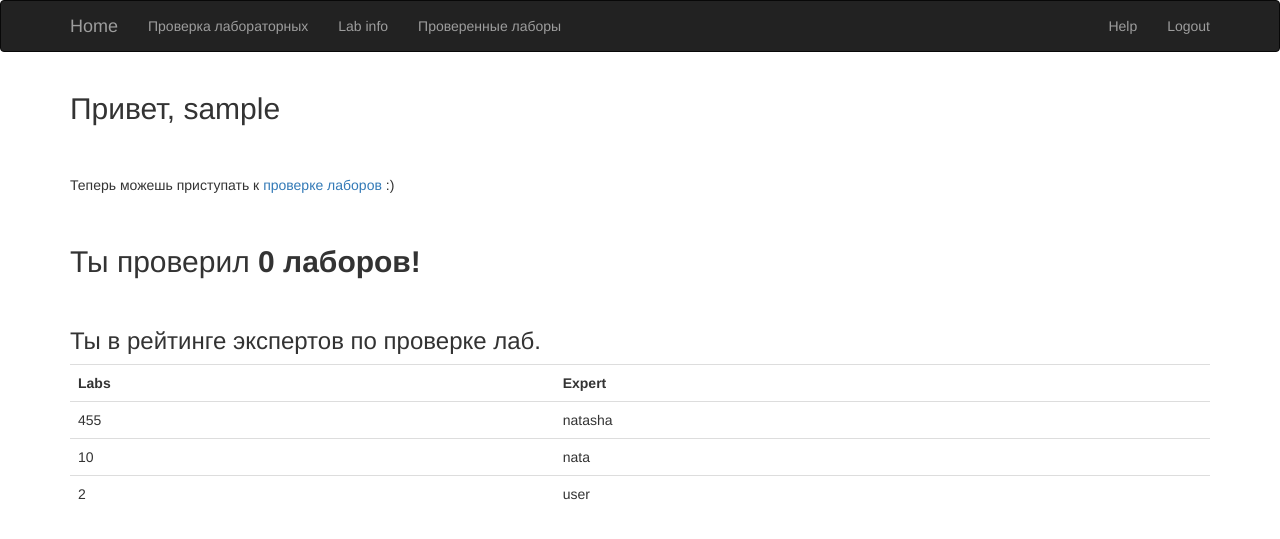
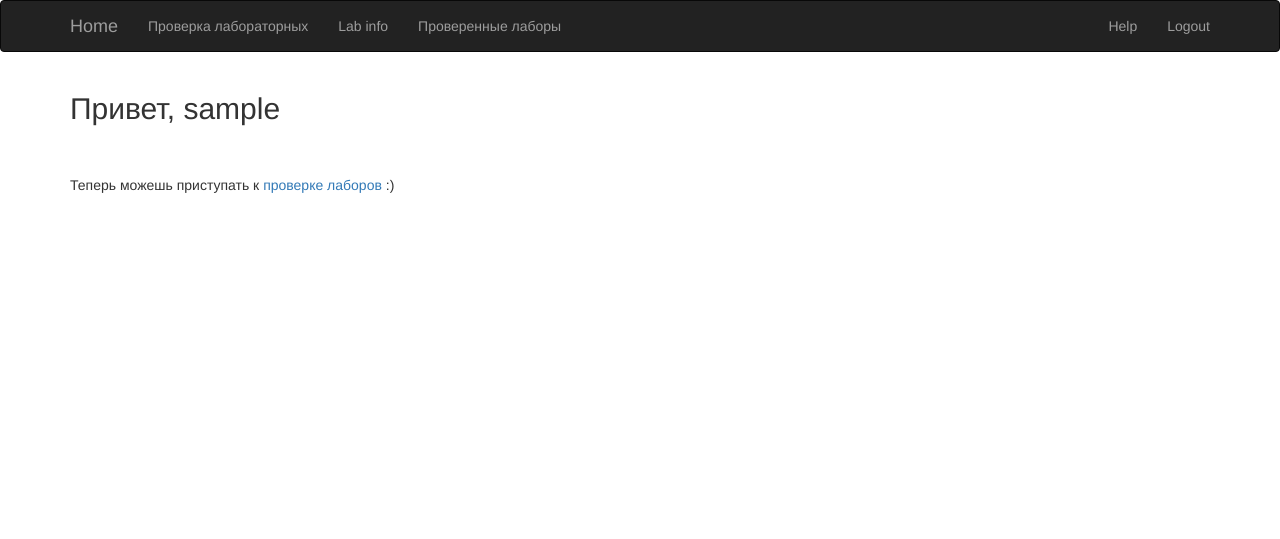
Before and after one commit to natenka/grade-system, a Flask app: page / in a window 1280 px wide. Shown: the top 539 px of the page. Run offline with Flask 2, Linux system fonts and the light colour scheme; the visitor is signed in with stand-in values (Sample User, id 1); data comes from the database, SQL or seed files in the repository; both versions use the stored data as it was after the commit; parts of the project's set-up code (start-up, migrations or seed data) failed here and were passed over; some libraries are stand-ins or nearby versions.

Commit message:
Fix errors in model definition

```diff
--- a/app/models.py
+++ b/app/models.py
@@ -53,7 +53,7 @@ class User(UserMixin, db.Model):
         return self.can(Permission.ADMIN)
 
     def list_of_labs_to_check(self):
-        list_labs_to_check = [int(lab) for lab in str(self.labs_allowed_to_check).split(',')]
+        list_labs_to_check = [int(lab) for lab in str(self.labs_allowed_to_check).split(',') if lab.isdigit()]
         return list_labs_to_check
 
     def __repr__(self):
--- a/app/templates/403.html
+++ b/app/templates/403.html
@@ -7,7 +7,6 @@
     <h1>Извините, у вас нет прав для просмотра этой страницы</h1>
     <br>
     <br>
-    <img src="static/img/forbidden-403.jpg" style="width:804px;">
     <br>
     <p><a href="{{ url_for('main.index') }}">Return to home page</a></p>
 </div>
--- a/app/templates/index.html
+++ b/app/templates/index.html
@@ -14,6 +14,7 @@
         <br>
         <p>Теперь можешь приступать к <a href="{{ url_for('main.labs') }}">проверке лаборов</a> :)</p>
         <br>
+        {% if current_user.can(Permission.ADMIN) %}
         <h2>Ты проверил <b>{{ lab_count }} лаборов!</b></h2>
         <br>
         <h3>Ты {{place}} в рейтинге экспертов по проверке лаб.</h3>
@@ -30,4 +31,5 @@
                 {% endfor %}
             </table>
         {% endif %}
+    {% endif %}
 {% endblock %}
```
Also changed, not shown: app/static/img/forbidden-403.jpg (deleted), user_info_dev.sqlite3. Lines whose indentation alone changed are shown as unchanged.
